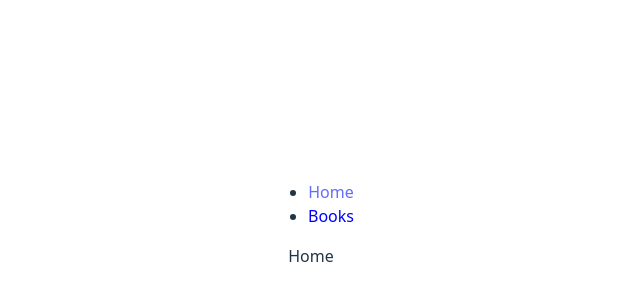
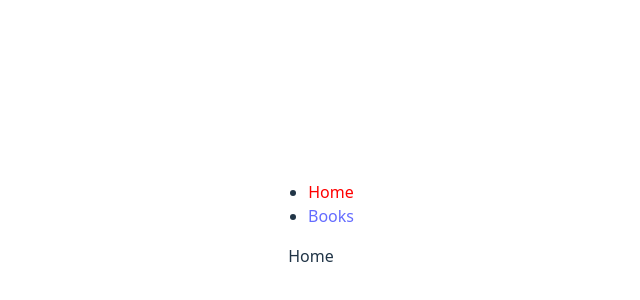
Before and after one commit to Hir2wa/ReactJs, a React (Vite) app in the folder Exercises/: page / in a window 1280 px wide. Shown: the part 184-484 px from the top of the page, without its empty margins (329-969 px from the left). Built offline with nearby package versions, Linux system fonts and the light colour scheme.

Commit message:
added new changes

```diff
--- a/Exercises/src/App.jsx
+++ b/Exercises/src/App.jsx
@@ -19,15 +19,17 @@ function App() {
       <nav>
         <ul>
           <li>
-            <Link to="/">Home</Link>
+            <NavLink to="/">Home</NavLink>
             {/*   link tag has more properties like replace and reloadDocument which used in different useCase   State property  */}
           </li>
           <li>
             <NavLink
               to="/books"
-              style={({ isActive }) => {
-                return isActive ? { color: "red" } : { color: "blue" };
-              }}
+              end
+              ///these will course the style applied to only be applied on the parent class only not even on the children class
+              // style={({ isActive }) => {
+              //   return isActive ? { color: "red" } : { color: "blue" };
+              // }}
             >
               Books
             </NavLink>
```
